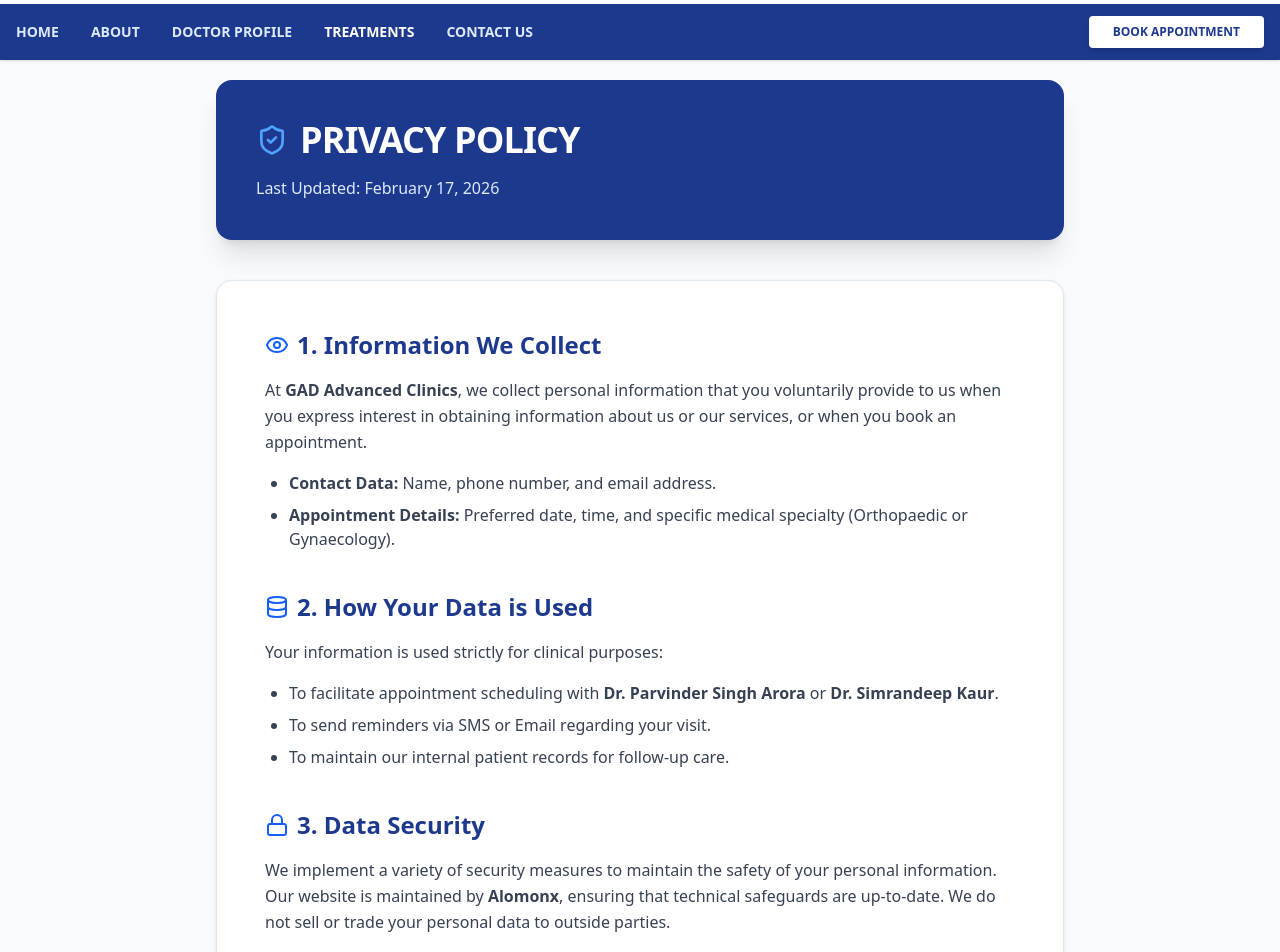
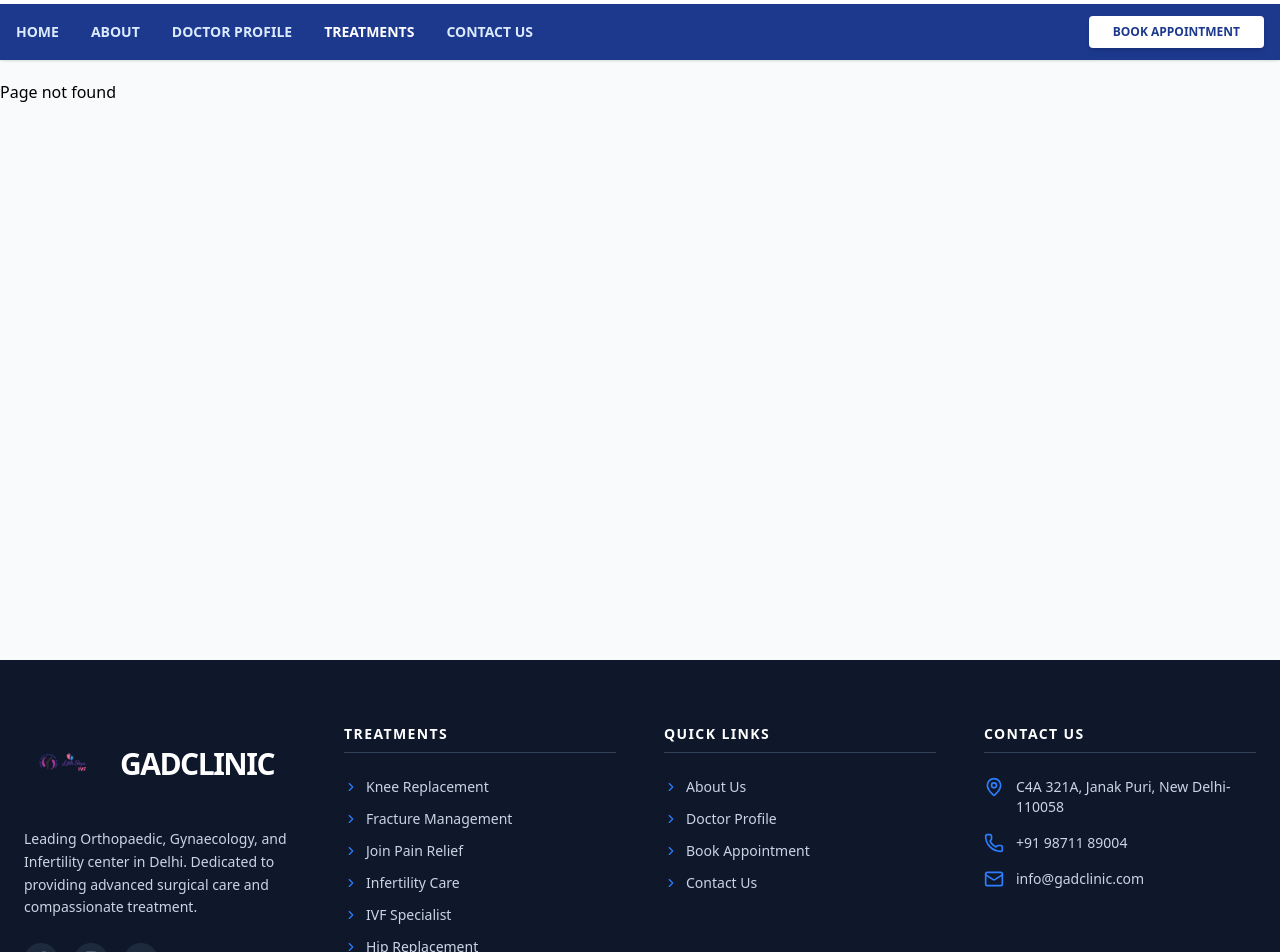
Before and after one commit to sachinpalcs/GADClinic, a React (Vite) app: page /privacy-policy in a window 1280 px wide. Shown: the part 140-1092 px from the top of the page. Built offline with nearby package versions, Linux system fonts and the light colour scheme.

Commit message:
modified fix

```diff
--- a/src/conditon/PrivacyPolicy.jsx
+++ b/src/conditon/PrivacyPolicy.jsx
@@ -2,64 +2,10 @@ import React from 'react';
 import { ShieldCheck, Lock, Eye, Database } from 'lucide-react';
 
 const PrivacyPolicy = () => {
-  const currentYear = new Date().getFullYear();
-
-//   pt-32 md:pt-60 pb-20
+  // const currentYear = new Date().getFullYear();
   return (
-    <div className="bg-slate-50 min-h-screen pt-32 md:pt-55 pb-20">
-      <div className="max-w-4xl mx-auto px-6">
-        {/* Header */}
-        <div className="bg-blue-900 rounded-2xl p-10 text-white mb-10 shadow-xl">
-          <div className="flex items-center gap-3 mb-4">
-            <ShieldCheck size={32} className="text-blue-400" />
-            <h1 className="text-3xl md:text-4xl font-black uppercase tracking-tight">Privacy Policy</h1>
-          </div>
-          <p className="text-blue-100 font-medium">Last Updated: February 17, 2026</p>
-        </div>
-
-        {/* Content Section */}
-        <div className="bg-white rounded-2xl shadow-sm border border-slate-200 p-8 md:p-12 space-y-10 text-gray-700">
-          <section>
-            <h2 className="text-2xl font-black text-blue-900 mb-4 flex items-center gap-2">
-              <Eye className="text-blue-600" size={24} /> 1. Information We Collect
-            </h2>
-            <p className="leading-relaxed">
-              At <strong>GAD Advanced Clinics</strong>, we collect personal information that you voluntarily provide to us when you express interest in obtaining information about us or our services, or when you book an appointment.
-            </p>
-            <ul className="mt-4 list-disc pl-6 space-y-2">
-              <li><strong>Contact Data:</strong> Name, phone number, and email address.</li>
-              <li><strong>Appointment Details:</strong> Preferred date, time, and specific medical specialty (Orthopaedic or Gynaecology).</li>
-            </ul>
-          </section>
-
-          <section>
-            <h2 className="text-2xl font-black text-blue-900 mb-4 flex items-center gap-2">
-              <Database className="text-blue-600" size={24} /> 2. How Your Data is Used
-            </h2>
-            <p className="leading-relaxed">
-              Your information is used strictly for clinical purposes:
-            </p>
-            <ul className="mt-4 list-disc pl-6 space-y-2">
-              <li>To facilitate appointment scheduling with <strong>Dr. Parvinder Singh Arora</strong> or <strong>Dr. Simrandeep Kaur</strong>.</li>
-              <li>To send reminders via SMS or Email regarding your visit.</li>
-              <li>To maintain our internal patient records for follow-up care.</li>
-            </ul>
-          </section>
-
-          <section>
-            <h2 className="text-2xl font-black text-blue-900 mb-4 flex items-center gap-2">
-              <Lock className="text-blue-600" size={24} /> 3. Data Security
-            </h2>
-            <p className="leading-relaxed">
-              We implement a variety of security measures to maintain the safety of your personal information. Our website is maintained by <strong>Alomonx</strong>, ensuring that technical safeguards are up-to-date. We do not sell or trade your personal data to outside parties.
-            </p>
-          </section>
-
-          <footer className="pt-10 border-t border-slate-100 text-sm italic text-gray-500">
-            © {currentYear} GAD Advanced Clinics. For any privacy-related queries, please contact our administration.
-          </footer>
-        </div>
-      </div>
+   <div className="bg-slate-50 min-h-screen pt-32 md:pt-55 pb-20">
+      <p>Page not found</p>
     </div>
   );
 };
--- a/src/conditon/TermsOfService.jsx
+++ b/src/conditon/TermsOfService.jsx
@@ -4,60 +4,7 @@ import { Scale, AlertCircle, Calendar, Code } from 'lucide-react';
 const TermsOfService = () => {
   return (
     <div className="bg-slate-50 min-h-screen pt-32 md:pt-55 pb-20">
-      <div className="max-w-4xl mx-auto px-6">
-        {/* Header */}
-        <div className="bg-slate-950 rounded-2xl p-10 text-white mb-10 shadow-xl border-b-4 border-blue-600">
-          <div className="flex items-center gap-3 mb-4">
-            <Scale size={32} className="text-blue-500" />
-            <h1 className="text-3xl md:text-4xl font-black uppercase tracking-tight">Terms of Service</h1>
-          </div>
-          <p className="text-slate-400 font-medium font-mono">Document Ref: TOS-2026-GAD</p>
-        </div>
-
-        {/* Content Section */}
-        <div className="bg-white rounded-2xl shadow-sm border border-slate-200 p-8 md:p-12 space-y-12">
-
-          <section className="bg-red-50 border-l-4 border-red-500 p-6 rounded-r-xl">
-            <h2 className="text-xl font-bold text-red-900 mb-2 flex items-center gap-2">
-              <AlertCircle size={20} /> Medical Disclaimer
-            </h2>
-            <p className="text-red-800 text-sm leading-relaxed">
-              The information provided on this website is for general educational purposes only. It is <strong>not</strong> a substitute for professional medical advice, diagnosis, or treatment. Always consult with our specialists for any health concerns.
-            </p>
-          </section>
-
-          <section>
-            <h2 className="text-2xl font-black text-blue-900 mb-4">1. Use of Website</h2>
-            <p className="text-gray-700 leading-relaxed">
-              By accessing this website, you agree to comply with these terms. The content, including doctor profiles and treatment descriptions, is the intellectual property of <strong>GAD Advanced Clinics</strong>.
-            </p>
-          </section>
-
-          <section>
-            <h2 className="text-2xl font-black text-blue-900 mb-4 flex items-center gap-2">
-              <Calendar className="text-blue-600" size={24} /> 2. Appointment Booking
-            </h2>
-            <p className="text-gray-700 leading-relaxed">
-              Submitting an appointment request through the "Book Appointment" form does not constitute a guaranteed slot. Our staff will contact you via the provided phone number to finalize the schedule based on doctor availability.
-            </p>
-          </section>
-
-          <section>
-            <h2 className="text-2xl font-black text-blue-900 mb-4 flex items-center gap-2">
-              <Code className="text-blue-600" size={24} /> 3. Development Credits
-            </h2>
-            <p className="text-gray-700 leading-relaxed">
-              This website has been designed and developed by <strong>Alomonx</strong>. The technical architecture and user interface are protected under development agreements.
-            </p>
-          </section>
-
-          <section className="text-center pt-10">
-            <p className="text-gray-500 text-xs font-bold uppercase tracking-widest">
-              ⚖️ Use of this site constitutes acceptance of these terms. ⚖️
-            </p>
-          </section>
-        </div>
-      </div>
+      <p>Page not found</p>
     </div>
   );
 };
--- a/src/layout/Footer.jsx
+++ b/src/layout/Footer.jsx
@@ -123,7 +123,7 @@ const Footer = () => {
           <p>© {currentYear} GAD Advanced Clinics. All Rights Reserved.</p>
           {/* Add developed by Alomonox  */}
           <div className="flex items-center gap-1 bg-slate-900/50 px-3 py-1 rounded-full border border-slate-800">
-            <span>🚀</span>
+            {/* <span>🚀</span> */}
             <span className="ml-1">Developed by</span>
             {/* <a
               href="https://alomonx.com/"
```
